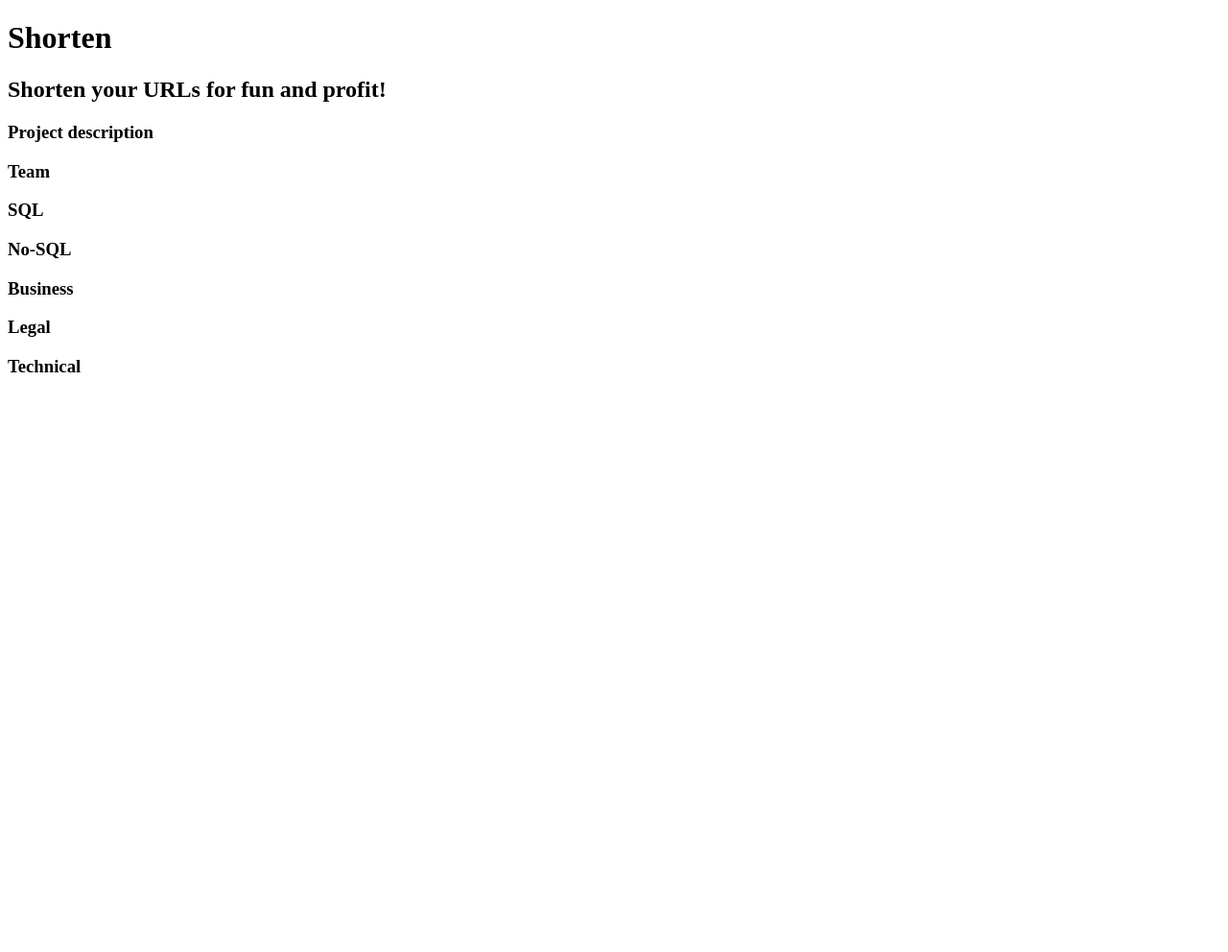
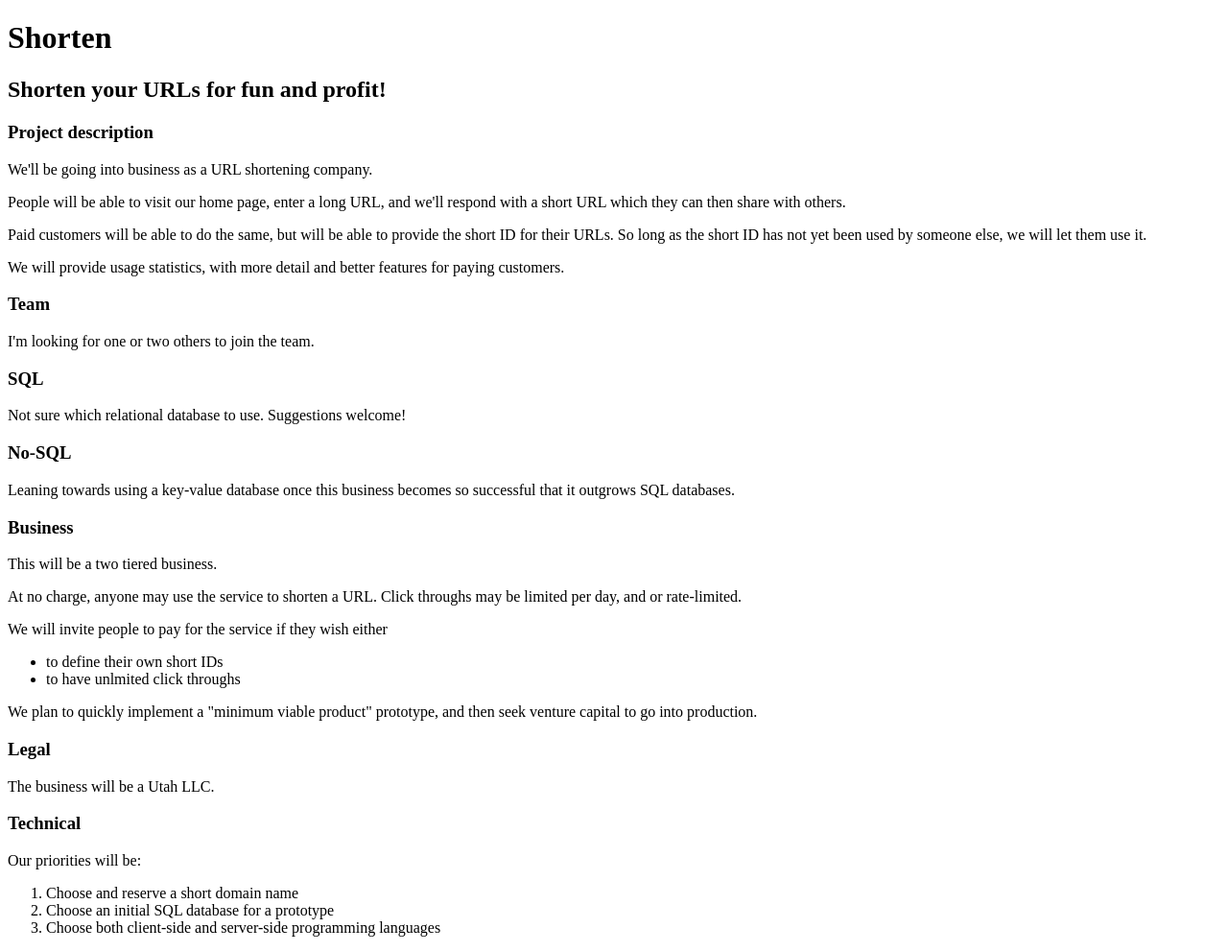
Before and after one commit to b1conrad/Shorten, a plain HTML site: page docs/pitch.html in a window 1280 px wide. Shown: the whole page at 96% size. Before the commit the page ends 800 px from the top, so only its background shows below. Drawn offline with Linux system fonts and the light colour scheme.

Commit message:
expanded pitch

```diff
--- a/docs/pitch.html
+++ b/docs/pitch.html
@@ -8,11 +8,52 @@
     <h1>Shorten</h1>
     <h2>Shorten your URLs for fun and profit!</h2>
     <h3>Project description</h3>
+<p>We'll be going into business
+as a URL shortening company.</p>
+<p>People will be able to visit our home page,
+enter a long URL,
+and we'll respond with a short URL
+which they can then share with others.</p>
+<p>Paid customers will be able to do the same,
+but will be able to provide the short ID
+for their URLs.
+So long as the short ID has not yet been used by
+someone else, we will let them use it.</p>
+<p>We will provide usage statistics,
+with more detail and better features for paying
+customers.</p>
     <h3>Team</h3>
+<p>I'm looking for one or two others to join
+the team.</p>
     <h3>SQL</h3>
+<p>Not sure which relational database to use.
+Suggestions welcome!</p>
     <h3>No-SQL</h3>
+<p>Leaning towards using a key-value database
+once this business becomes so successful that
+it outgrows SQL databases.</p>
     <h3>Business</h3>
+<p>This will be a two tiered business.</p>
+<p>At no charge, anyone may use the service to
+shorten a URL.
+Click throughs may be limited per day,
+and or rate-limited.</p>
+<p>We will invite people to pay for the service
+if they wish either</p>
+<ul>
+<li>to define their own short IDs</li>
+<li>to have unlmited click throughs</li>
+</ul>
+<p>We plan to quickly implement a "minimum viable product" prototype,
+and then seek venture capital to go into production.</p>
     <h3>Legal</h3>
+<p>The business will be a Utah LLC.</p>
     <h3>Technical</h3>
+<p>Our priorities will be:</p>
+<ol>
+<li>Choose and reserve a short domain name</li>
+<li>Choose an initial SQL database for a prototype</li>
+<li>Choose both client-side and server-side programming languages</li>
+</ol>
   </body>
 </html>
```
